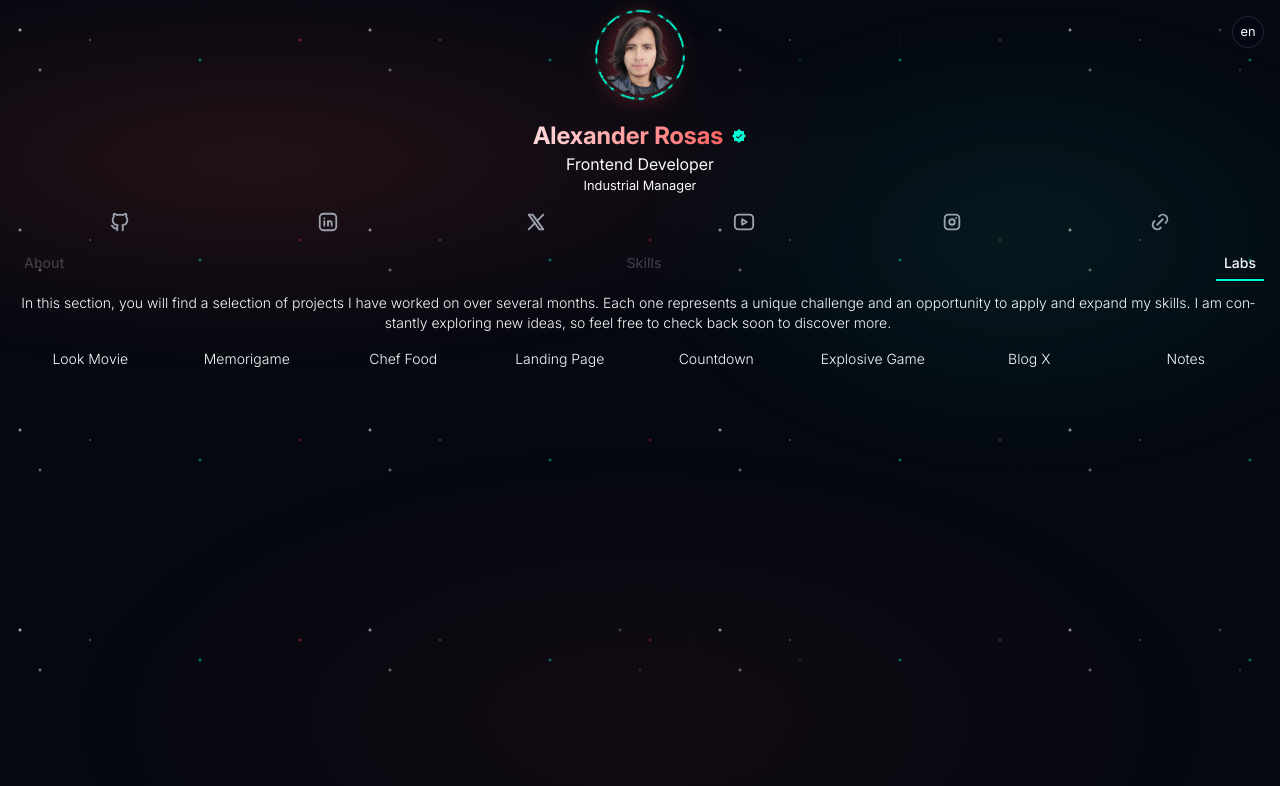
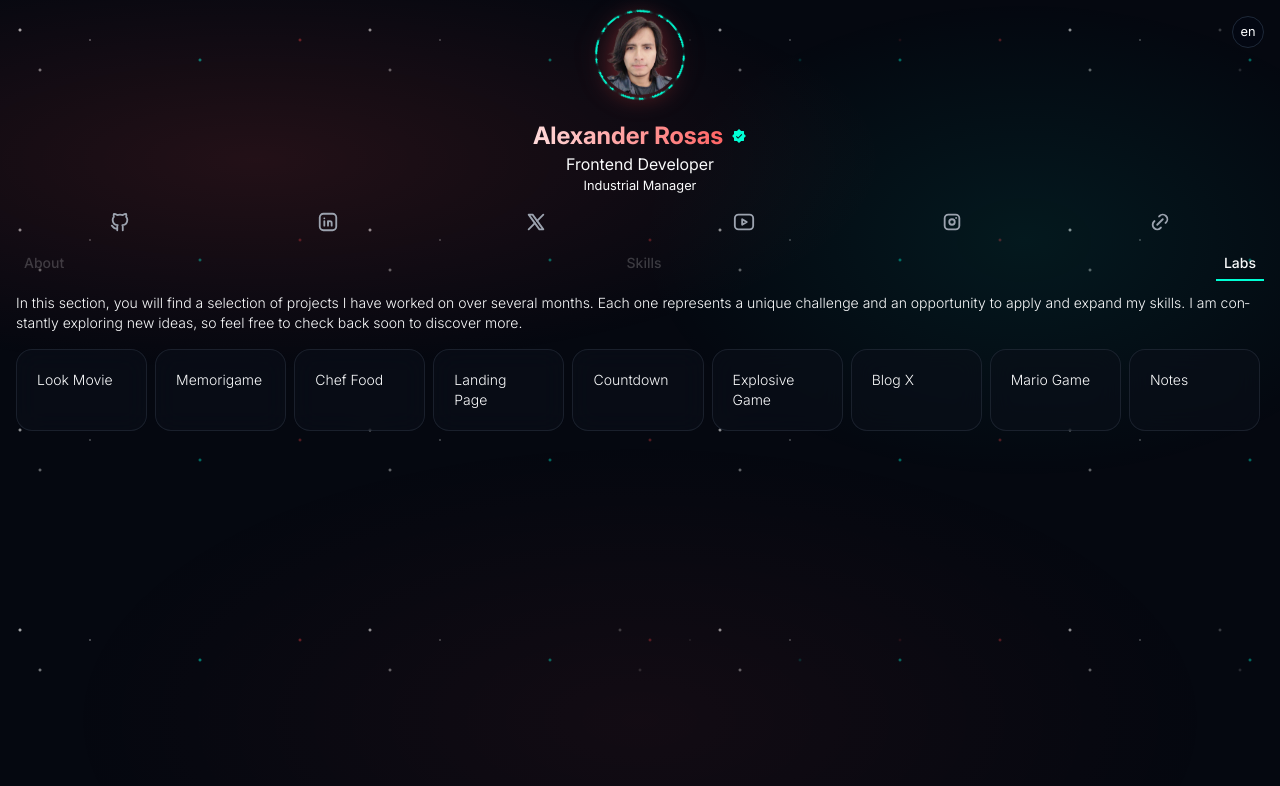
Before and after one commit to aleroses/aleroses.github.io, a React (Vite) app: page /labs in a window 1280 px wide. Shown: the top 786 px of the page. Built offline with nearby package versions, Linux system fonts and the light colour scheme.

Commit message:
style(lablinks): add styles to the LabsPage component

```diff
--- a/src/components/LabLink.jsx
+++ b/src/components/LabLink.jsx
@@ -1,5 +1,5 @@
 import app from "../styles/App.module.css";
-import "../styles/reactIcons.css";
+// import "../styles/reactIcons.css";
 
 export const LabLink = ({
   url,
--- /dev/null
+++ b/src/data/labLinks.js
@@ -0,0 +1,38 @@
+export const labLinks = [
+  {
+    name: "Look Movie",
+    url: "https://alevroses.github.io/api__movies/",
+  },
+  {
+    name: "Memorigame",
+    url: "https://aleroses.github.io/memorygame-v2/",
+  },
+  {
+    name: "Chef Food",
+    url: "https://aleroses.github.io/chef-food/",
+  },
+  {
+    name: "Landing Page",
+    url: "https://aleroses.github.io/async-landing/",
+  },
+  {
+    name: "Countdown",
+    url: "https://aleroses.github.io/js__countdown/",
+  },
+  {
+    name: "Explosive Game",
+    url: "https://aleroses.github.io/videogame/",
+  },
+  {
+    name: "Blog X",
+    url: "https://aleroses.github.io/Blog.github.io/",
+  },
+  {
+    name: "Mario Game",
+    url: "https://aleroses.github.io/tic-tac-toe/",
+  },
+  {
+    name: "Notes",
+    url: "https://github.com/aleroses/Platzi/tree/master/DW",
+  },
+];
--- a/src/pages/LabsPage.jsx
+++ b/src/pages/LabsPage.jsx
@@ -2,6 +2,7 @@ import { useContext } from "react";
 import { LabLink } from "../components/LabLink";
 import { LanguageContext } from "../context/LanguageContext";
 
+import { labLinks } from "../data/labLinks";
 import en from "/src/translations/en.json";
 import es from "/src/translations/es.json";
 
@@ -13,53 +14,19 @@ export const LabsPage = () => {
   const newLang = en[language] || es[language];
 
   return (
-    <div className="h-full space-y-4 overflow-y-auto pr-1 text-sm font-light">
+    <div className="h-full space-y-4 overflow-y-auto pr-1 text-left text-sm font-light">
       <p>{newLang.content.labsContent}</p>
 
       <div className="grid grid-cols-[repeat(auto-fit,minmax(120px,1fr))] gap-2">
-        <LabLink
-          to="https://alevroses.github.io/api__movies/"
-          name="Look Movie"
-        />
-        <LabLink
-          to="https://aleroses.github.io/memorygame-v2/"
-          name="Memorigame"
-        />
-        {/* <LabLink
-          to="https://aleroses.github.io/fode-italian-food/"
-          name="Italian Food"
-        /> */}
-        <LabLink to="https://aleroses.github.io/chef-food/" name="Chef Food" />
-        <LabLink
-          to="https://aleroses.github.io/async-landing/"
-          name="Landing Page"
-        />
-        <LabLink
-          to="https://aleroses.github.io/js__countdown/"
-          name="Countdown"
-        />
-        <LabLink
-          to="https://aleroses.github.io/videogame/"
-          name="Explosive Game"
-        />
-        <LabLink
-          to="https://aleroses.github.io/Blog.github.io/"
-          name="Blog X"
-        />
-        <LabLink
-          to="https://github.com/aleroses/Platzi/tree/master/DW"
-          name="Notes"
-        />
+        {labLinks.map((item, index) => (
+          <div
+            key={item.name}
+            className="rounded-2xl border border-[#8892b026] bg-[#0a0f1a99] p-5 backdrop-blur-md transition-all duration-250 ease-in-out hover:border-[#00ffd5]"
+          >
+            <LabLink to={item.url} name={item.name} />
+          </div>
+        ))}
       </div>
-      {/* <p>
-    En esta sección, encontrarás una selección de
-    proyectos en los que he trabajado a lo largo de
-    varios meses. Cada uno representa un desafío único y
-    una oportunidad para aplicar y expandir mis
-    habilidades. Estoy constantemente explorando nuevas
-    ideas, así que no dudes en volver pronto para
-    descubrir más.
-  </p> */}
     </div>
   );
 };
```
